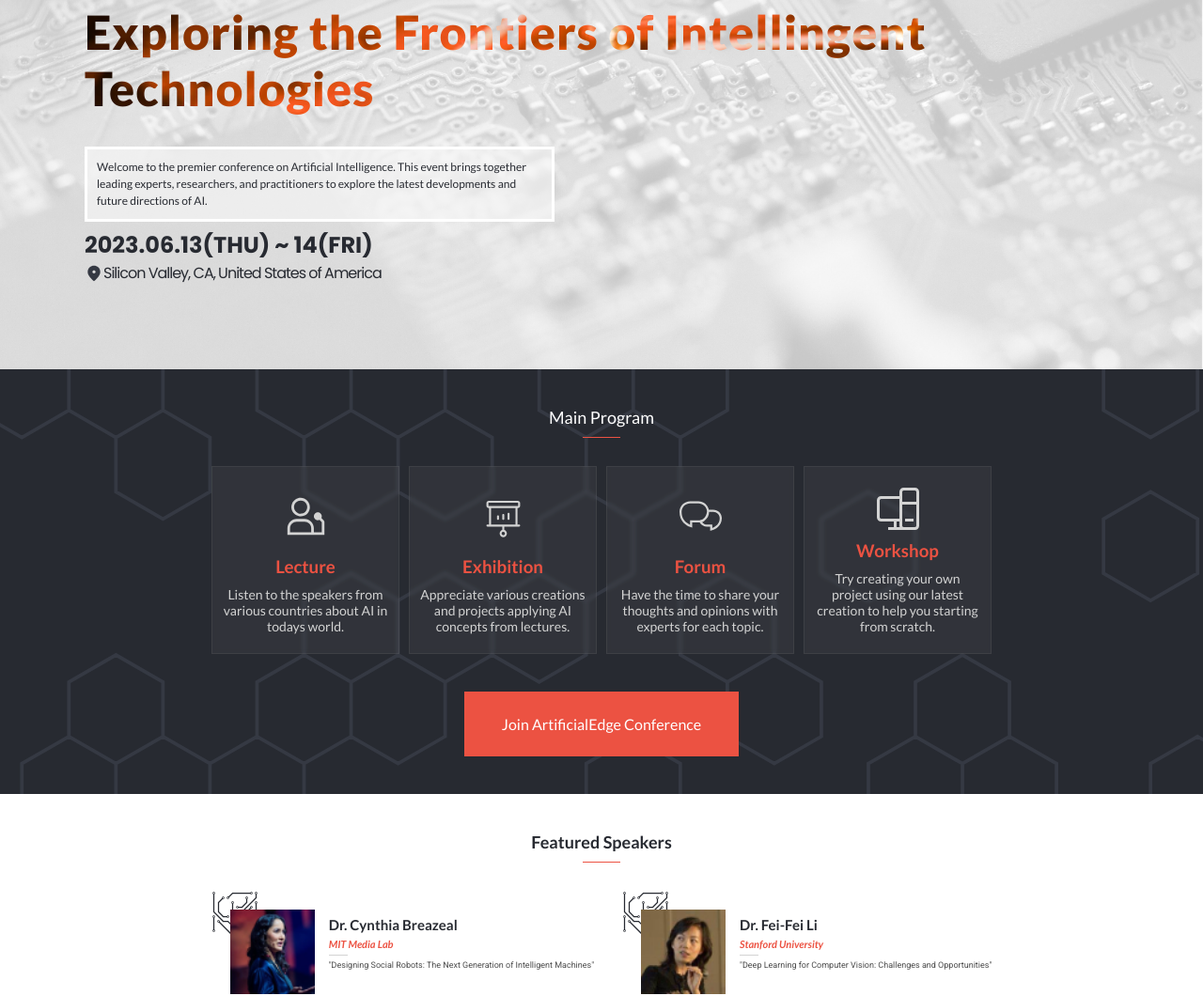
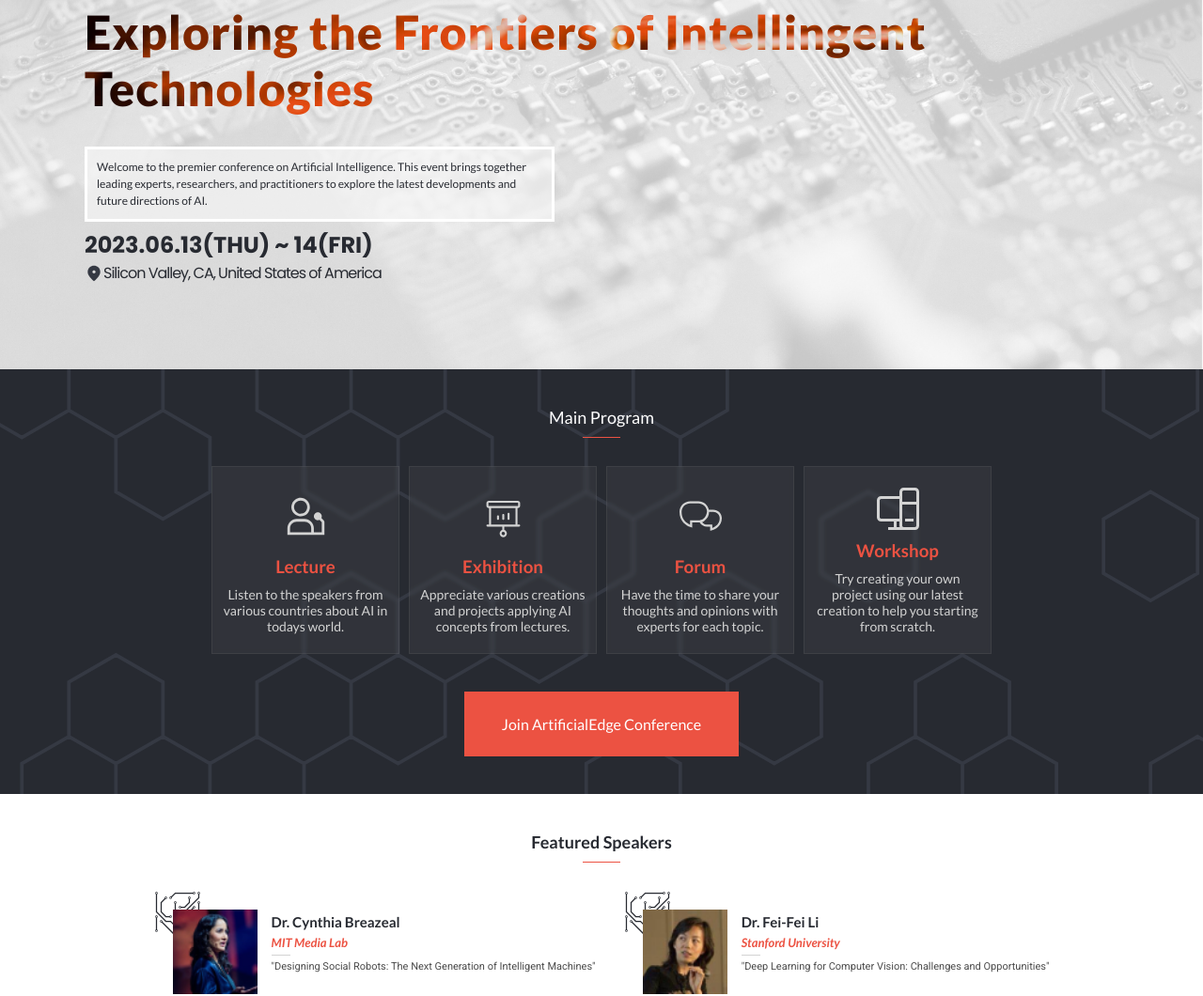
Before and after one commit to Alejuda/Capstone-1-Conference, a website: page index.html in a window 1280 px wide. Shown: the part 251-1311 px from the top of the page at 94% size. Drawn offline with Linux system fonts and the light colour scheme.

Commit message:
Update styles.css
Fixed some font-size and background image.

```diff
--- a/style.css
+++ b/style.css
@@ -195,7 +195,7 @@ ul {
   background-clip: text;
   background-size: cover;
   background-position: top;
-  filter: hue-rotate(180deg) contrast(1.1);
+  filter: hue-rotate(180deg) contrast(1.2) brightness(0.9);
   font-size: 29px;
   letter-spacing: 1px;
   font-weight: 900;
@@ -357,7 +357,7 @@ ul {
 .speaker-description {
   color: var(--orange);
   font-style: italic;
-  font-size: 11px;
+  font-size: 13px;
   font-weight: 600;
 }
 
@@ -369,7 +369,7 @@ ul {
 
 .speaker-thematic {
   color: rgb(75, 75, 75);
-  font-size: 9px;
+  font-size: 11px;
   font-weight: 400;
 }
 
```
